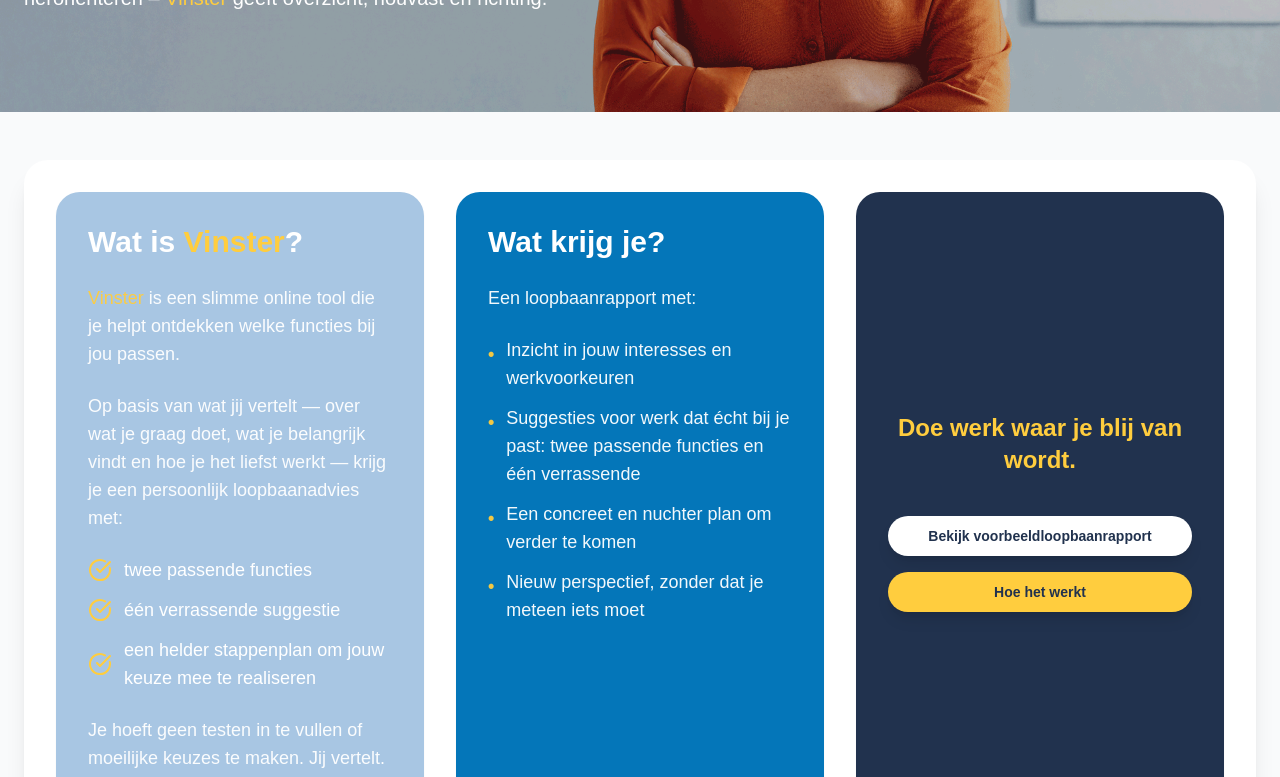
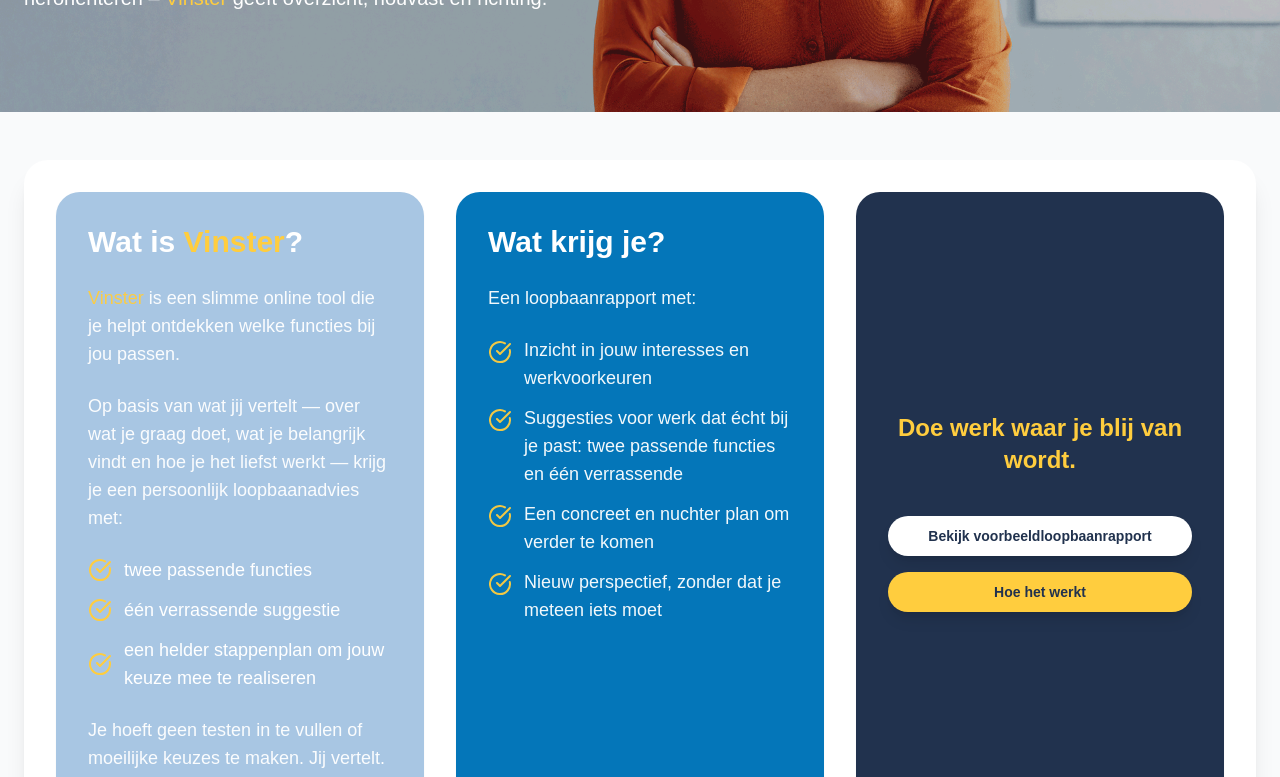
Before and after one commit to beterzo/vinster-version-1, a React (Vite) app: page / in a window 1280 px wide. Shown: the part 384-1161 px from the top of the page. Built offline with nearby package versions, Linux system fonts and the light colour scheme; the HTML template or start-up script is replaced by a standard one; a web font is replaced by a local one.

Commit message:
Fix: Improve landing page bullet points
Replaces the yellow bullet points in `WhatDoYouGetCard.tsx` with `CheckCircle` icons from `lucide-react`, applying consistent styling and adjusting the layout for better alignment. Also fixes a `TS2322` error in `Dashboard.tsx`.

```diff
--- a/src/components/Dashboard.tsx
+++ b/src/components/Dashboard.tsx
@@ -1,4 +1,3 @@
-
 import { useAuth } from '@/hooks/useAuth';
 import { useEnthousiasmeResponses } from '@/hooks/useEnthousiasmeResponses';
 import { useWensberoepenResponses } from '@/hooks/useWensberoepenResponses';
@@ -224,7 +223,7 @@ const Dashboard = () => {
               getNextStep={getNextStep}
               hasUserReport={hasUserReport}
               hasStarted={hasStarted}
-              hasFunctieprofielPdf={hasFunctieprofielPdf}
+              hasFunctieprofielPdf={isFunctieprofielPdfReady}
               downloadRapportPdf={handleRapportDownload}
               downloadFunctieprofielPdf={handleFunctieprofielDownload}
               downloadingRapport={downloadingRapport}
--- a/src/components/WhatDoYouGetCard.tsx
+++ b/src/components/WhatDoYouGetCard.tsx
@@ -1,5 +1,6 @@
 
 import { Card } from "@/components/ui/card";
+import { CheckCircle } from "lucide-react";
 
 const WhatDoYouGetCard = () => {
   return (
@@ -17,19 +18,19 @@ const WhatDoYouGetCard = () => {
 
         <ul className="space-y-3 text-base md:text-lg opacity-95">
           <li className="flex items-start gap-3">
-            <span className="font-bold flex-shrink-0 mt-1" style={{ color: '#FFCD3E' }}>•</span>
+            <CheckCircle className="w-5 h-5 md:w-6 md:h-6 flex-shrink-0 mt-1" style={{ color: '#FFCD3E' }} />
             <span className="text-left">Inzicht in jouw interesses en werkvoorkeuren</span>
           </li>
           <li className="flex items-start gap-3">
-            <span className="font-bold flex-shrink-0 mt-1" style={{ color: '#FFCD3E' }}>•</span>
+            <CheckCircle className="w-5 h-5 md:w-6 md:h-6 flex-shrink-0 mt-1" style={{ color: '#FFCD3E' }} />
             <span className="text-left">Suggesties voor werk dat écht bij je past: twee passende functies en één verrassende</span>
           </li>
           <li className="flex items-start gap-3">
-            <span className="font-bold flex-shrink-0 mt-1" style={{ color: '#FFCD3E' }}>•</span>
+            <CheckCircle className="w-5 h-5 md:w-6 md:h-6 flex-shrink-0 mt-1" style={{ color: '#FFCD3E' }} />
             <span className="text-left">Een concreet en nuchter plan om verder te komen</span>
           </li>
           <li className="flex items-start gap-3">
-            <span className="font-bold flex-shrink-0 mt-1" style={{ color: '#FFCD3E' }}>•</span>
+            <CheckCircle className="w-5 h-5 md:w-6 md:h-6 flex-shrink-0 mt-1" style={{ color: '#FFCD3E' }} />
             <span className="text-left">Nieuw perspectief, zonder dat je meteen iets moet</span>
           </li>
         </ul>
```
